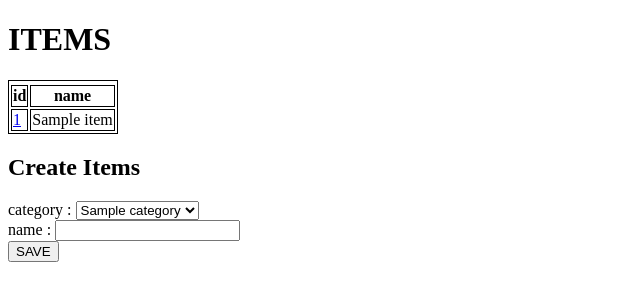
After one commit to SothanaV/scius-OML, a Django app: page /item in a window 1280 px wide. The commit adds this page. Shown: the top 301 px of the page, without its empty margins (0-640 px from the left). Run offline with Django 3.2, Linux system fonts and the light colour scheme; tables that the repository leaves empty hold one stand-in row (values such as "Sample post").

Commit message:
[UPDATE] tutorial

```diff
--- a/day02/myProject/myApp/models.py
+++ b/day02/myProject/myApp/models.py
@@ -2,14 +2,14 @@ from django.db import models
 from django.contrib.auth.models import User
 # Create your models here.
 class Category(models.Model):
-    name = models.CharField(max_length=50)
+    name = models.CharField(max_length=100)
     is_use = models.BooleanField(default=True)
 
     def __str__(self) -> str:
         return self.name
 
 class Item(models.Model):
-    name = models.CharField(max_length=100)
+    name = models.CharField(max_length=300)
     cateogy = models.ForeignKey(Category, on_delete=models.CASCADE)
     is_use = models.BooleanField(default=True)
 
@@ -27,5 +27,6 @@ class Stock(models.Model):
 
 class Transaction(models.Model):
     stock = models.ForeignKey(Stock, on_delete=models.CASCADE)
-    user = models.ForeignKey(User, on_delete=models.CASCADE)
+    customer = models.ForeignKey(User, on_delete=models.CASCADE)
+    amount = models.PositiveSmallIntegerField()
     timestamp = models.DateTimeField(auto_now_add=True)
--- a/day02/myProject/myApp/templates/myApp/home.html
+++ b/day02/myProject/myApp/templates/myApp/home.html
@@ -8,6 +8,8 @@
 </head>
 <body>
     <h1>Hello world</h1>
-    <a href="{% url "myApp:profile" %}">Go to my profile</a>
+    <a href="{% url "myApp:list-category" %}">Category</a>
+    <br>
+    <a href="{% url "myApp:list-item" %}">Item</a>
 </body>
 </html>
--- /dev/null
+++ b/day02/myProject/myApp/templates/myApp/item-list.html
@@ -0,0 +1,50 @@
+<!DOCTYPE html>
+<html lang="en">
+<head>
+    <meta charset="UTF-8">
+    <meta http-equiv="X-UA-Compatible" content="IE=edge">
+    <meta name="viewport" content="width=device-width, initial-scale=1.0">
+    <title>Item</title>
+</head>
+<body>
+    <div>
+        <h1>ITEMS</h1>
+        <table>
+            <tr>
+                <tr>
+                    <th> id </th>
+                    <th> name </th>
+                </tr>
+            </tr>
+            {% for item in items %}
+                <tr>
+                    <td> <a href="{% url 'myApp:retrive-item' item.id %}">{{item.id}}</a> </td>
+                    <td>{{item.name}}</td>
+                </tr>
+            {% endfor %}
+        </table>
+    </div>
+    <div>
+        <h2>Create Items</h2>
+        <form method="post">
+            {% csrf_token %}
+            <label for="category">category : </label>
+            <select name="category" id="category" required>
+                {% for category in categorys %}
+                    <option value="{{category.id}}">{{category.name}}</option>
+                {% endfor %}
+            </select>
+            <br>
+            <label for="category">name : </label>
+            <input type="text" name="name" required>
+            <br>
+            <button type="submit">SAVE</button>
+        </form>
+    </div>
+</body>
+<style>
+    table, th, td {
+      border:1px solid black;
+    }
+</style>
+</html>
--- a/day02/myProject/myApp/urls.py
+++ b/day02/myProject/myApp/urls.py
@@ -1,9 +1,15 @@
 from django.urls import path
-from .views import home, profile
+from .views import home, profile, list_item, retrive_item, list_category, retrive_category, delete_category
 
 app_name = "myApp"
 
 urlpatterns = [
     path('', home, name='home'),
-    path('profile', profile, name='profile')
+    path('profile', profile, name='profile'),
+    path('category', list_category, name='list-category'),
+    path('category/<int:pk>/', retrive_category, name='retrive-category'),
+    path('category/delete/<int:pk>/', delete_category, name='delete-category'),
+    path('item', list_item, name='list-item'),
+    path('item/<int:pk>/', retrive_item, name='retrive-item')
+
 ]
--- a/day02/myProject/myApp/views.py
+++ b/day02/myProject/myApp/views.py
@@ -1,4 +1,5 @@
-from django.shortcuts import render
+from django.shortcuts import render, redirect
+from .models import Category, Item
 
 # Create your views here.
 def home(request):
@@ -6,3 +7,47 @@ def home(request):
 
 def profile(request):
     return render(request, 'myApp/profile.html')
+
+def list_category(request):
+    if request.method == "POST":
+        data = request.POST
+        Category.objects.create(
+            name = data['name']
+        )
+    categoys = Category.objects.filter(is_use=True)
+    context = {
+        'categorys': categoys
+    }
+    return render(request=request, template_name='myApp/category-list.html', context=context)
+
+def retrive_category(request, pk):
+    category = Category.objects.get(id=pk)
+    if request.method == "POST":
+        data = request.POST
+        category.name = data['name']
+        category.save()
+    context = {
+        'category': category
+    }
+    return render(request=request, template_name='myApp/category-retrive.html', context=context)
+
+def delete_category(request, pk):
+    catrgory = Category.objects.get(id=pk)
+    catrgory.is_use=False
+    catrgory.save()
+    return redirect('myApp:list-category')
+
+
+def list_item(request):
+    context = {
+        'items': Item.objects.filter(is_use=True),
+        'categorys': Category.objects.filter(is_use=True)
+    }
+    return render(request=request, template_name='myApp/item-list.html', context=context)
+
+def retrive_item(request, pk):
+    item = Item.objects.get(id=pk)
+    context = {
+        'item': item
+    }
+    return render(request=request, template_name='myApp/item-retrive.html', context=context)
```
Also changed, not shown: day02/myProject/myApp/templates/myApp/category-list.html (added, +43 -0 lines), day02/myProject/myApp/templates/myApp/category-retrive.html (added, +49 -0 lines), day02/myProject/myApp/templates/myApp/item-retrive.html (added, +28 -0 lines), day02/myProject/myApp/migrations/0002_auto_20220307_0709.py (added).
